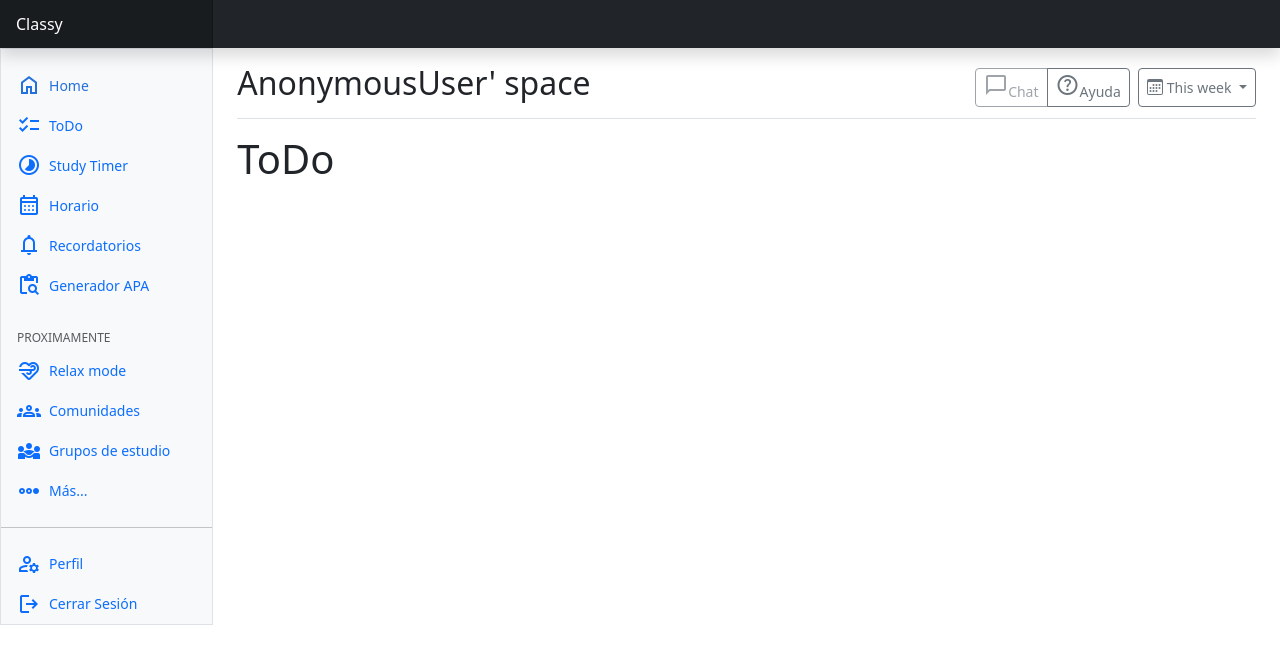
After one commit to pol-cova/Classy, a Django app: page /todo/ in a window 1280 px wide. The commit adds this page. Shown: the top 664 px of the page. Run offline with Django 5.2, Linux system fonts and the light colour scheme; some libraries are stand-ins or nearby versions.

Commit message:
Add new apps and URLs

```diff
--- a/server/settings.py
+++ b/server/settings.py
@@ -40,7 +40,11 @@ INSTALLED_APPS = [
     "rest_framework",
     "djoser",
     # APPS
-    "users"
+    "users",
+    "todo",
+    "remainders",
+    "studyTimer",
+    "generators",
 ]
 
 MIDDLEWARE = [
--- a/server/urls.py
+++ b/server/urls.py
@@ -19,5 +19,6 @@ from django.urls import path, include  # new
 
 urlpatterns = [
     path('admin/', admin.site.urls),
-    path('', include('users.urls')),  # new
+    path('', include('users.urls')),# new
+    path('todo/', include('todo.urls')),# new
 ]
--- a/templates/_home_base.html
+++ b/templates/_home_base.html
@@ -144,7 +144,7 @@
               </a>
             </li>
             <li class="nav-item">
-              <a class="nav-link d-flex align-items-center gap-2" href="#">
+              <a class="nav-link d-flex align-items-center gap-2" href="{% url 'todo' %}">
                 <span class="material-symbols-outlined">
                   checklist
                   </span>
--- /dev/null
+++ b/templates/todo.html
@@ -0,0 +1,4 @@
+{% extends '_home_base.html' %}
+{% block content %}
+<h1>ToDo</h1>
+{% endblock %}
--- /dev/null
+++ b/todo/urls.py
@@ -0,0 +1,6 @@
+from django.urls import path
+from . import views
+
+urlpatterns = [
+    path('', views.todo, name='todo'),
+]
--- a/todo/views.py
+++ b/todo/views.py
@@ -1,3 +1,5 @@
 from django.shortcuts import render
 
 # Create your views here.
+def todo(request):
+    return render(request, 'todo.html')
```
Also changed, not shown: templates/profile.html (+0 -10 lines), todo/models.py (+8 -0 lines), todo/migrations/0001_initial.py (added), todo/migrations/0002_group_task_group.py (added).
